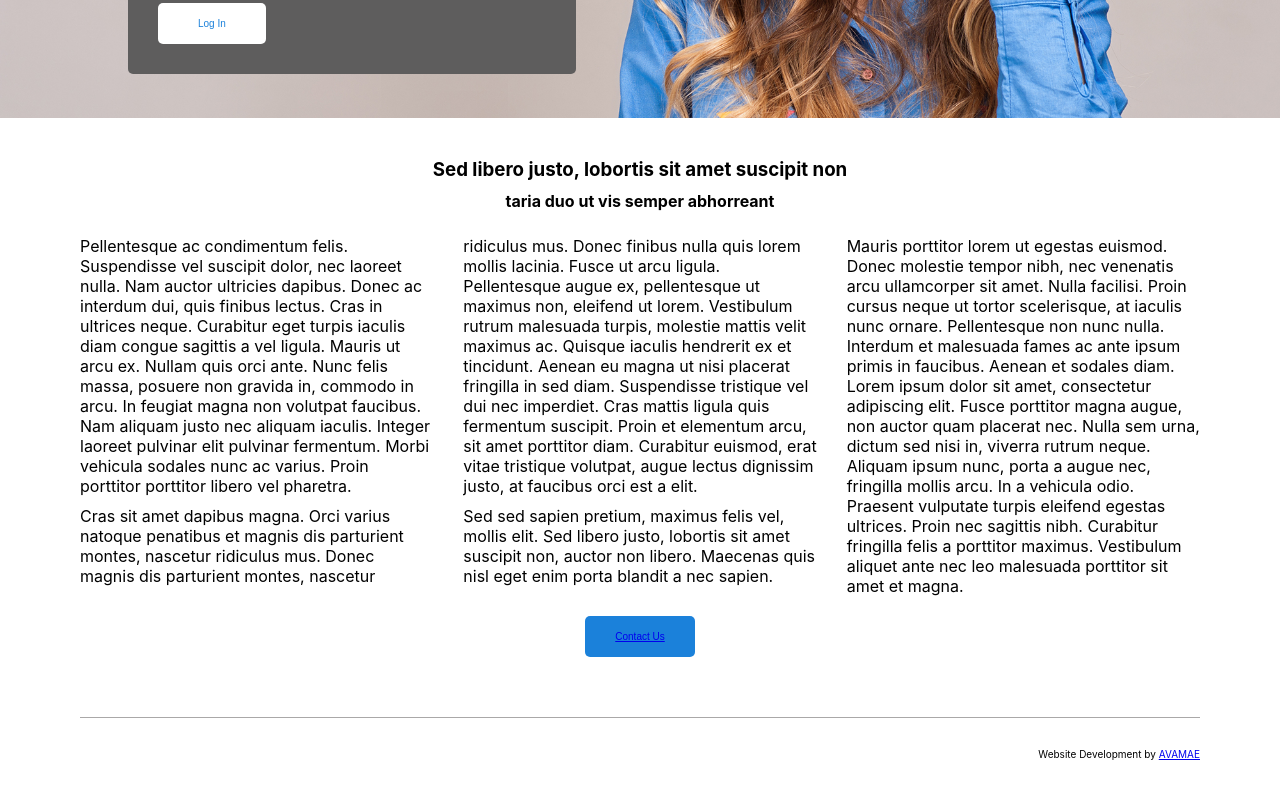
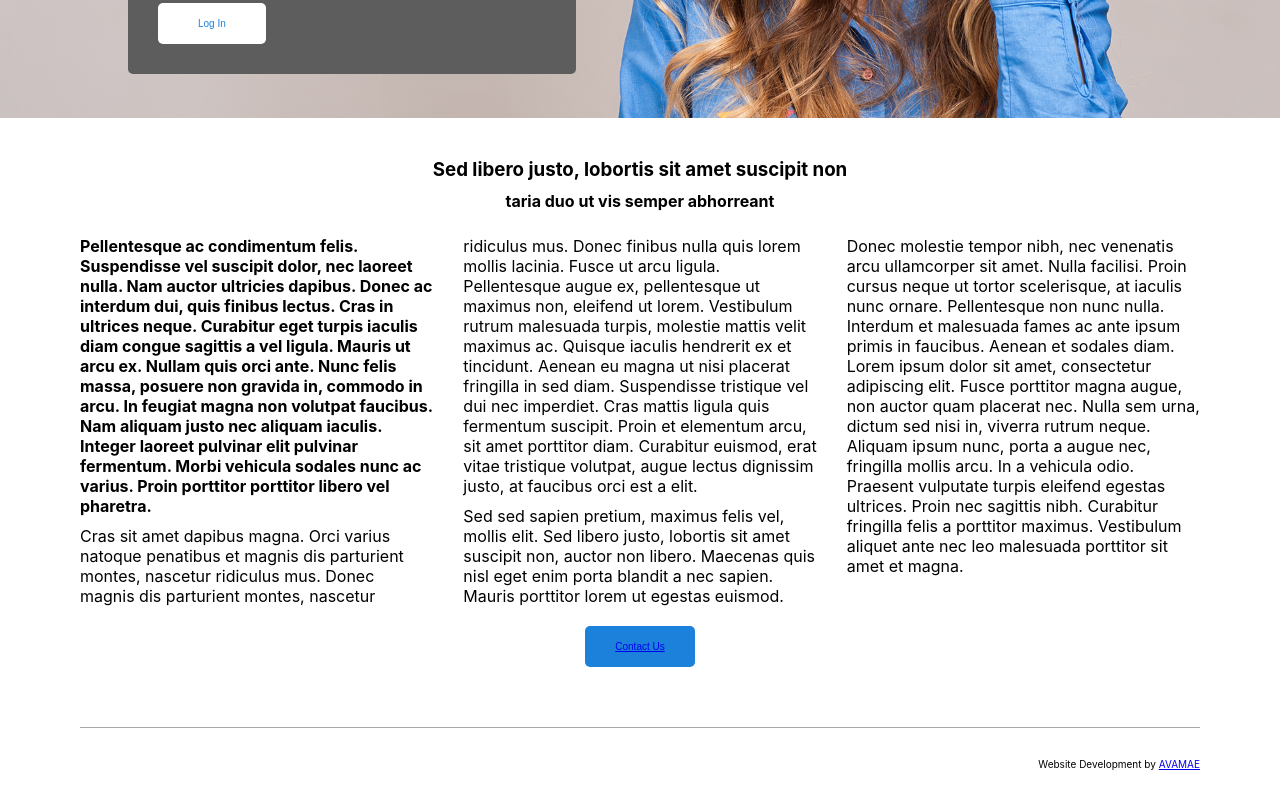
Before and after one commit to Byasar3/avamae_invision, a React (Create React App) app: page / in a window 1280 px wide. Shown: the part 943-1743 px from the top of the page. Built offline with nearby package versions, Linux system fonts and the light colour scheme; no server answers.

Commit message:
small style changes to home page

```diff
--- a/src/css/HomeAndComponents.css
+++ b/src/css/HomeAndComponents.css
@@ -111,6 +111,7 @@
 
   ul li {
     margin-bottom: 10px;
+    list-style-position: inside;
   }
 
   .HomePartTwo img {
@@ -199,6 +200,10 @@
     margin-bottom: 10px;
   }
 
+  .HomePartFourParagraphs .FirstParagraph {
+    font-weight: bold;
+  }
+
   .HomePartFour button {
     background-color: rgb(27, 129, 218);
     padding: 15px 30px;
--- a/src/pages/Home.js
+++ b/src/pages/Home.js
@@ -34,7 +34,7 @@ const Home = () => {
                     <h3>Sed libero justo, lobortis sit amet suscipit non</h3>
                     <h4>taria duo ut vis semper abhorreant</h4>
                     <div className="HomePartFourParagraphs">
-                        <p>Pellentesque ac condimentum felis. Suspendisse vel suscipit dolor, nec laoreet nulla. Nam auctor ultricies dapibus. Donec ac interdum dui, quis finibus lectus. Cras in ultrices neque. Curabitur eget turpis iaculis diam congue sagittis a vel ligula. Mauris ut arcu ex. Nullam quis orci ante. Nunc felis massa, posuere non gravida in, commodo in arcu. In feugiat magna non volutpat faucibus. Nam aliquam justo nec aliquam iaculis. Integer laoreet pulvinar elit pulvinar fermentum. Morbi vehicula sodales nunc ac varius. Proin porttitor porttitor libero vel pharetra.</p>
+                        <p className="FirstParagraph">Pellentesque ac condimentum felis. Suspendisse vel suscipit dolor, nec laoreet nulla. Nam auctor ultricies dapibus. Donec ac interdum dui, quis finibus lectus. Cras in ultrices neque. Curabitur eget turpis iaculis diam congue sagittis a vel ligula. Mauris ut arcu ex. Nullam quis orci ante. Nunc felis massa, posuere non gravida in, commodo in arcu. In feugiat magna non volutpat faucibus. Nam aliquam justo nec aliquam iaculis. Integer laoreet pulvinar elit pulvinar fermentum. Morbi vehicula sodales nunc ac varius. Proin porttitor porttitor libero vel pharetra.</p>
                         <p>Cras sit amet dapibus magna. Orci varius natoque penatibus et magnis dis parturient montes, nascetur ridiculus mus. Donec magnis dis parturient montes, nascetur ridiculus mus. Donec finibus nulla quis lorem mollis lacinia. Fusce ut arcu ligula. Pellentesque augue ex, pellentesque ut maximus non, eleifend ut lorem. Vestibulum rutrum malesuada turpis, molestie mattis velit maximus ac. Quisque iaculis hendrerit ex et tincidunt. Aenean eu magna ut nisi placerat fringilla in sed diam. Suspendisse tristique vel dui nec imperdiet. Cras mattis ligula quis fermentum suscipit. Proin et elementum arcu, sit amet porttitor diam. Curabitur euismod, erat vitae tristique volutpat, augue lectus dignissim justo, at faucibus orci est a elit.</p>
                         <p>Sed sed sapien pretium, maximus felis vel, mollis elit. Sed libero justo, lobortis sit amet suscipit non, auctor non libero. Maecenas quis nisl eget enim porta blandit a nec sapien. Mauris porttitor lorem ut egestas euismod. Donec molestie tempor nibh, nec venenatis arcu ullamcorper sit amet. Nulla facilisi. Proin cursus neque ut tortor scelerisque, at iaculis nunc ornare. Pellentesque non nunc nulla. Interdum et malesuada fames ac ante ipsum primis in faucibus. Aenean et sodales diam. Lorem ipsum dolor sit amet, consectetur adipiscing elit. Fusce porttitor magna augue, non auctor quam placerat nec. Nulla sem urna, dictum sed nisi in, viverra rutrum neque. Aliquam ipsum nunc, porta a augue nec, fringilla mollis arcu. In a vehicula odio. Praesent vulputate turpis eleifend egestas ultrices. Proin nec sagittis nibh. Curabitur fringilla felis a porttitor maximus. Vestibulum aliquet ante nec leo malesuada porttitor sit amet et magna.</p>
                     </div>
```
